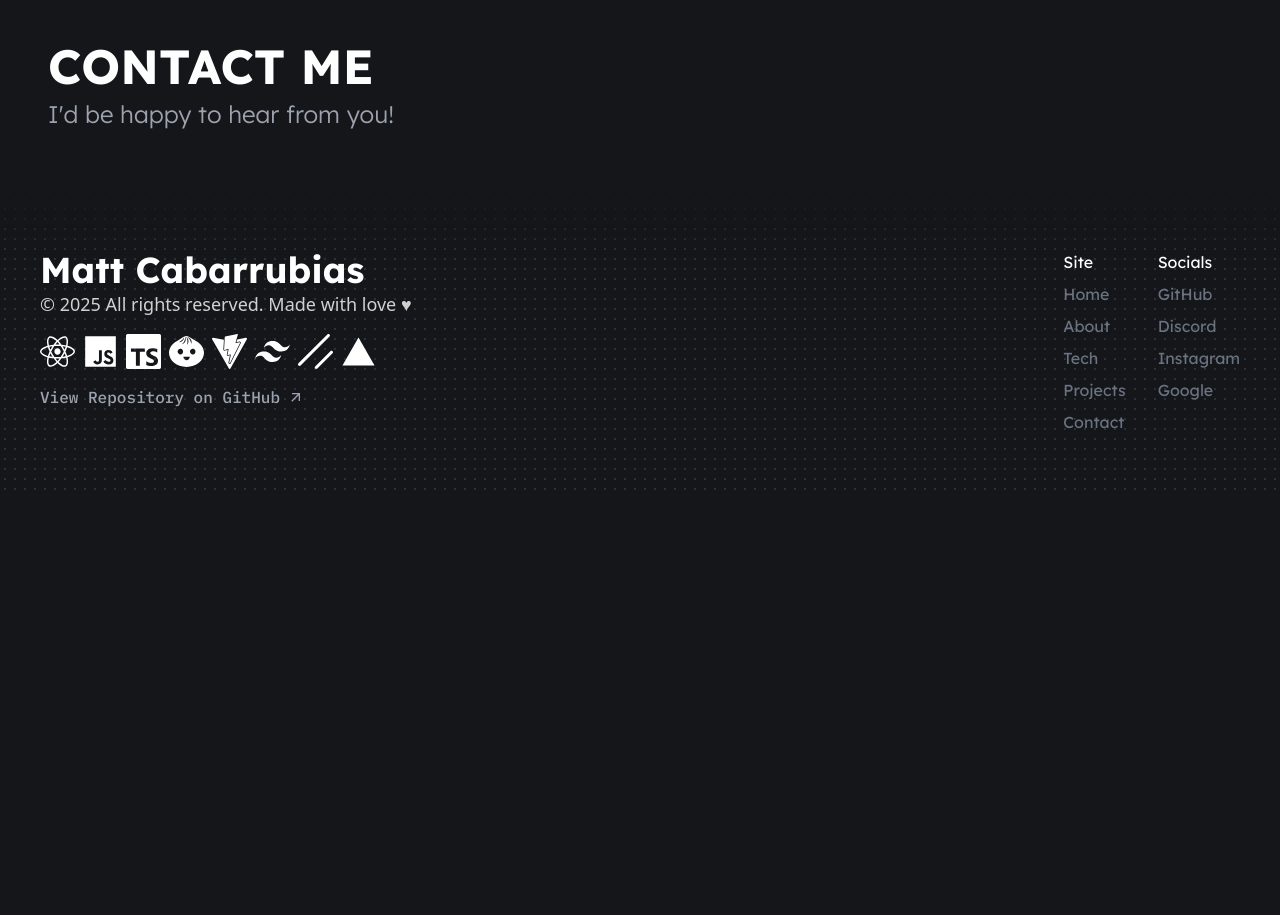
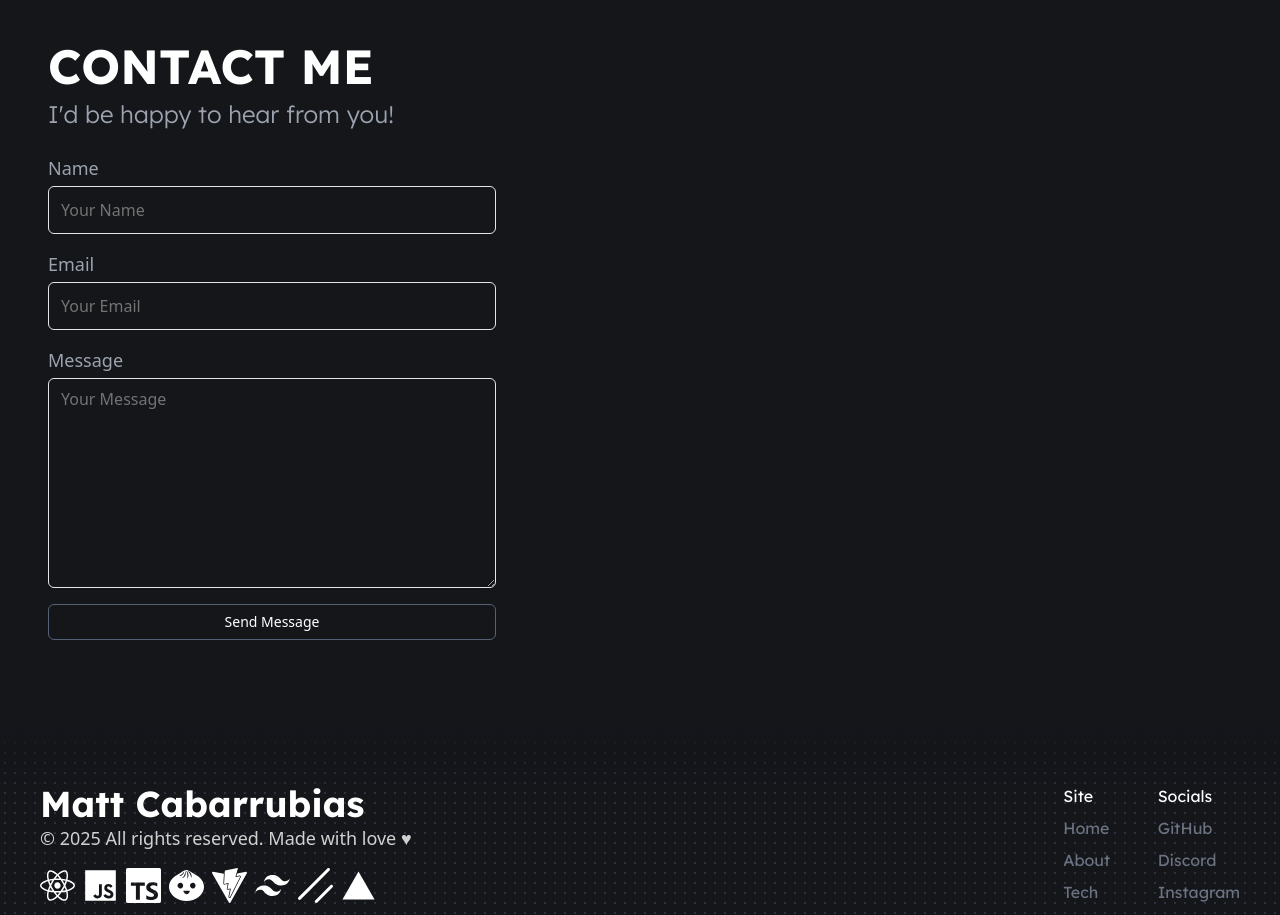
Before and after one commit to devliqht/portfolio, a React (Vite) app: page / in a window 1280 px wide. Shown: the part 2160-3075 px from the top of the page. Before the commit the page ends 2650 px from the top, so only its background shows below. Built offline with nearby package versions, Linux system fonts and the light colour scheme.

Commit message:
ADD: ContactForm functionality :)

```diff
--- a/package.json
+++ b/package.json
@@ -12,6 +12,7 @@
   "dependencies": {
     "@hookform/resolvers": "^3.10.0",
     "@radix-ui/react-accordion": "^1.2.2",
+    "@radix-ui/react-dialog": "^1.1.5",
     "@radix-ui/react-label": "^2.1.1",
     "@radix-ui/react-separator": "^1.1.1",
     "@radix-ui/react-slot": "^1.1.1",
--- /dev/null
+++ b/src/components/ContactForm.tsx
@@ -0,0 +1,107 @@
+import { useState } from "react";
+import { Input } from "@/components/ui/input";
+import { Textarea } from "@/components/ui/textarea";
+import { Button } from "@/components/ui/button";
+import { Dialog, DialogContent, DialogHeader, DialogTitle, DialogDescription } from "@/components/ui/dialog";
+
+const ContactForm = () => {
+  const [formData, setFormData] = useState({
+    name: "",
+    email: "",
+    message: "",
+  });
+  const [isSubmitting, setIsSubmitting] = useState(false);
+  const [isSuccess, setIsSuccess] = useState(false);
+
+  const handleInputChange = (e: any) => {
+    const { name, value } = e.target;
+    setFormData({ ...formData, [name]: value });
+  };
+
+  const handleSubmit = async (e: any) => {
+    e.preventDefault();
+    setIsSubmitting(true);
+
+    try {
+      const response = await fetch("https://api.web3forms.com/submit", {
+        method: "POST",
+        headers: {
+          "Content-Type": "application/json",
+        },
+        body: JSON.stringify({
+          ...formData,
+          access_key: "2f6bdf8b-9674-4943-9abe-5df3b5e05388",
+        }),
+      });
+
+      if (response.ok) {
+        setIsSuccess(true);
+        setFormData({ name: "", email: "", message: "" });
+      } else {
+        console.error("Error submitting the form");
+      }
+    } catch (error) {
+      console.error("Submission error:", error);
+    } finally {
+      setIsSubmitting(false);
+    }
+  };
+
+  return (
+    <div className="w-full max-w-md py-6">
+      <form onSubmit={handleSubmit} className="space-y-4">
+        <div>
+          <label htmlFor="name" className="block text-gray-400 mb-1 text-lg">Name</label>
+          <Input
+            id="name"
+            name="name"
+            type="text"
+            value={formData.name}
+            onChange={handleInputChange}
+            required
+            placeholder="Your Name"
+          />
+        </div>
+        <div>
+          <label htmlFor="email" className="block text-gray-400 mb-1 text-lg">Email</label>
+          <Input
+            id="email"
+            name="email"
+            type="email"
+            value={formData.email}
+            onChange={handleInputChange}
+            required
+            placeholder="Your Email"
+          />
+        </div>
+        <div>
+          <label htmlFor="message" className="block text-gray-400 mb-1 text-lg">Message</label>
+          <Textarea
+            id="message"
+            name="message"
+            value={formData.message}
+            onChange={handleInputChange}
+            required
+            placeholder="Your Message"
+            rows={8}
+          />
+        </div>
+        <Button type="submit" className="w-full" variant="outline" disabled={isSubmitting}>
+          {isSubmitting ? "Sending..." : "Send Message"}
+        </Button>
+      </form>
+      <Dialog open={isSuccess} onOpenChange={setIsSuccess}>
+        <DialogContent>
+          <DialogHeader>
+            <DialogTitle>Thank You!</DialogTitle>
+            <DialogDescription>
+              Your message has been sent successfully. I will get back to you soon.
+            </DialogDescription>
+          </DialogHeader>
+        </DialogContent>
+      </Dialog>
+    </div>
+  );
+};
+
+export default ContactForm;
--- /dev/null
+++ b/src/components/ui/dialog.tsx
@@ -0,0 +1,120 @@
+import * as React from "react"
+import * as DialogPrimitive from "@radix-ui/react-dialog"
+import { X } from "lucide-react"
+
+import { cn } from "@/lib/utils"
+
+const Dialog = DialogPrimitive.Root
+
+const DialogTrigger = DialogPrimitive.Trigger
+
+const DialogPortal = DialogPrimitive.Portal
+
+const DialogClose = DialogPrimitive.Close
+
+const DialogOverlay = React.forwardRef<
+  React.ElementRef<typeof DialogPrimitive.Overlay>,
+  React.ComponentPropsWithoutRef<typeof DialogPrimitive.Overlay>
+>(({ className, ...props }, ref) => (
+  <DialogPrimitive.Overlay
+    ref={ref}
+    className={cn(
+      "fixed inset-0 z-50 bg-black/80  data-[state=open]:animate-in data-[state=closed]:animate-out data-[state=closed]:fade-out-0 data-[state=open]:fade-in-0",
+      className
+    )}
+    {...props}
+  />
+))
+DialogOverlay.displayName = DialogPrimitive.Overlay.displayName
+
+const DialogContent = React.forwardRef<
+  React.ElementRef<typeof DialogPrimitive.Content>,
+  React.ComponentPropsWithoutRef<typeof DialogPrimitive.Content>
+>(({ className, children, ...props }, ref) => (
+  <DialogPortal>
+    <DialogOverlay />
+    <DialogPrimitive.Content
+      ref={ref}
+      className={cn(
+        "fixed left-[50%] top-[50%] z-50 grid w-full max-w-lg translate-x-[-50%] translate-y-[-50%] gap-4 border bg-background p-6 shadow-lg duration-200 data-[state=open]:animate-in data-[state=closed]:animate-out data-[state=closed]:fade-out-0 data-[state=open]:fade-in-0 data-[state=closed]:zoom-out-95 data-[state=open]:zoom-in-95 data-[state=closed]:slide-out-to-left-1/2 data-[state=closed]:slide-out-to-top-[48%] data-[state=open]:slide-in-from-left-1/2 data-[state=open]:slide-in-from-top-[48%] sm:rounded-lg",
+        className
+      )}
+      {...props}
+    >
+      {children}
+      <DialogPrimitive.Close className="absolute right-4 top-4 rounded-sm opacity-70 ring-offset-background transition-opacity hover:opacity-100 focus:outline-none focus:ring-2 focus:ring-ring focus:ring-offset-2 disabled:pointer-events-none data-[state=open]:bg-accent data-[state=open]:text-muted-foreground">
+        <X className="h-4 w-4" />
+        <span className="sr-only">Close</span>
+      </DialogPrimitive.Close>
+    </DialogPrimitive.Content>
+  </DialogPortal>
+))
+DialogContent.displayName = DialogPrimitive.Content.displayName
+
+const DialogHeader = ({
+  className,
+  ...props
+}: React.HTMLAttributes<HTMLDivElement>) => (
+  <div
+    className={cn(
+      "flex flex-col space-y-1.5 text-center sm:text-left",
+      className
+    )}
+    {...props}
+  />
+)
+DialogHeader.displayName = "DialogHeader"
+
+const DialogFooter = ({
+  className,
+  ...props
+}: React.HTMLAttributes<HTMLDivElement>) => (
+  <div
+    className={cn(
+      "flex flex-col-reverse sm:flex-row sm:justify-end sm:space-x-2",
+      className
+    )}
+    {...props}
+  />
+)
+DialogFooter.displayName = "DialogFooter"
+
+const DialogTitle = React.forwardRef<
+  React.ElementRef<typeof DialogPrimitive.Title>,
+  React.ComponentPropsWithoutRef<typeof DialogPrimitive.Title>
+>(({ className, ...props }, ref) => (
+  <DialogPrimitive.Title
+    ref={ref}
+    className={cn(
+      "text-lg font-semibold leading-none tracking-tight",
+      className
+    )}
+    {...props}
+  />
+))
+DialogTitle.displayName = DialogPrimitive.Title.displayName
+
+const DialogDescription = React.forwardRef<
+  React.ElementRef<typeof DialogPrimitive.Description>,
+  React.ComponentPropsWithoutRef<typeof DialogPrimitive.Description>
+>(({ className, ...props }, ref) => (
+  <DialogPrimitive.Description
+    ref={ref}
+    className={cn("text-sm text-muted-foreground", className)}
+    {...props}
+  />
+))
+DialogDescription.displayName = DialogPrimitive.Description.displayName
+
+export {
+  Dialog,
+  DialogPortal,
+  DialogOverlay,
+  DialogTrigger,
+  DialogClose,
+  DialogContent,
+  DialogHeader,
+  DialogFooter,
+  DialogTitle,
+  DialogDescription,
+}
--- a/src/components/ui/input.tsx
+++ b/src/components/ui/input.tsx
@@ -8,7 +8,7 @@
       <input
         type={type}
         className={cn(
-          "flex h-9 w-full rounded-md border border-input bg-transparent px-3 py-1 text-base shadow-sm transition-colors file:border-0 file:bg-transparent file:text-sm file:font-medium file:text-foreground placeholder:text-muted-foreground focus-visible:outline-none focus-visible:ring-1 focus-visible:ring-ring disabled:cursor-not-allowed disabled:opacity-50 md:text-sm",
+          "flex h-12 w-full rounded-md border border-input bg-transparent px-3 py-1 text-base shadow-sm transition-colors file:border-0 file:bg-transparent file:text-sm file:font-medium file:text-foreground placeholder:text-muted-foreground focus-visible:outline-none focus-visible:ring-1 focus-visible:ring-ring disabled:cursor-not-allowed disabled:opacity-50 md:text-md",
           className
         )}
         ref={ref}
--- a/src/components/ui/textarea.tsx
+++ b/src/components/ui/textarea.tsx
@@ -9,7 +9,7 @@
   return (
     <textarea
       className={cn(
-        "flex min-h-[60px] w-full rounded-md border border-input bg-transparent px-3 py-2 text-base shadow-sm placeholder:text-muted-foreground focus-visible:outline-none focus-visible:ring-1 focus-visible:ring-ring disabled:cursor-not-allowed disabled:opacity-50 md:text-sm",
+        "flex min-h-[80px] w-full rounded-md border border-input bg-transparent px-3 py-2 text-base shadow-sm placeholder:text-muted-foreground focus-visible:outline-none focus-visible:ring-1 focus-visible:ring-ring disabled:cursor-not-allowed disabled:opacity-50 md:text-md",
         className
       )}
       ref={ref}
--- a/src/pages/Hero.tsx
+++ b/src/pages/Hero.tsx
@@ -4,6 +4,7 @@
 import { AnimatedContainer, BasicContainer } from "@/components/Containers";
 import { ProjectsRender } from "@/components/ProjectsRender";
 import SkillShowcase from "@/components/Skills";
+import ContactForm from "@/components/ContactForm";
 
 const Hero = () => {
     return (
@@ -53,6 +54,7 @@
                 CONTACT ME
             </h3>
             <h2 className="text-2xl text-gray-400 lexend-deca-300">I'd be happy to hear from you!</h2>
+            <ContactForm></ContactForm>
             </BasicContainer>
         </AnimatedContainer>
         </div>
```
Also changed, not shown: 1 other file (tests, documents, lock files or other folders).
